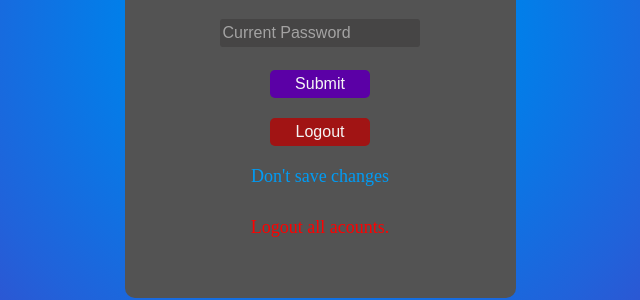
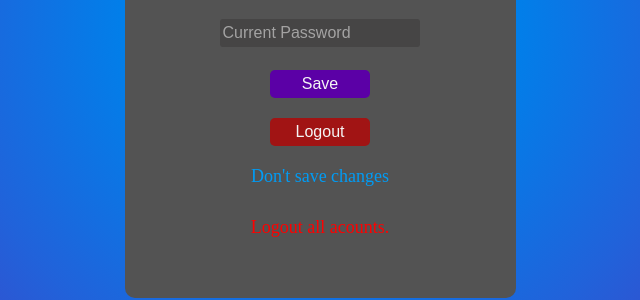
Before and after one commit to KentenRoth/Bug-Tracker, a website: page Public/profile.html in a window 1280 px wide. Shown: the part 389-689 px from the top of the page, 320-960 px from the left. Drawn offline with nearby package versions, Linux system fonts and the light colour scheme; no server answers.

Commit message:
Changed text of submit button

```diff
--- a/Public/profile.html
+++ b/Public/profile.html
@@ -101,7 +101,11 @@
 								/>
 							</div>
 							<div class="submitButton">
-								<input class="button" type="submit" />
+								<input
+									class="button"
+									type="submit"
+									value="Save"
+								/>
 							</div>
 						</form>
 						<div>
```
